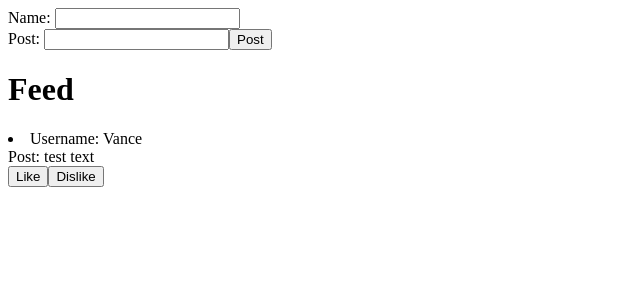
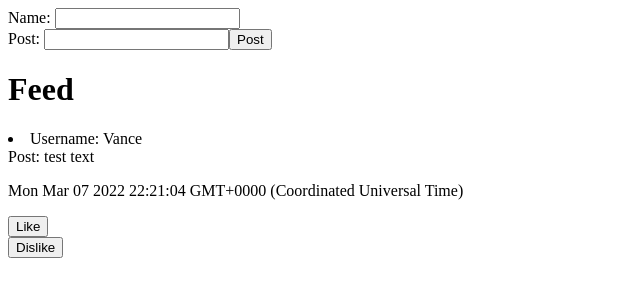
Before and after one commit to vancepetitt/SocialFeed, a React (Create React App) app: page / in a window 1280 px wide. Shown: the top 300 px of the page, without its empty margins (0-640 px from the left). Built offline with nearby package versions, Linux system fonts and the light colour scheme.

Commit message:
Page displays like and unliked status on buttons, but does not change their color. Added a timestamp function when posting.

```diff
--- a/src/App.js
+++ b/src/App.js
@@ -1,6 +1,8 @@
 import React, { useState } from 'react';
 import DisplayPosts from './Components/DisplayPosts/DisplayPosts';
 import NewPostForm from './Components/NewPostForm/NewPostForm';
+import LikeButton from './Components/Buttons/LikeButton';
+import DislikeButton from './Components/Buttons/DislikeButton';
 
 
 function App() {
--- a/src/Components/Buttons/Buttons.css
+++ b/src/Components/Buttons/Buttons.css
@@ -0,0 +1,8 @@
+.liked {
+    background-color: #009e60;
+}
+
+
+.disliked {
+    background-color: red;
+}
--- a/src/Components/Buttons/DislikeButton.jsx
+++ b/src/Components/Buttons/DislikeButton.jsx
@@ -0,0 +1,23 @@
+import React, {useState} from "react";
+import "./Buttons.css";
+
+const DislikeButton = (props) => {
+
+    const [buttonClass, setButtonClass] = useState('inactive');
+
+    function changeToDislike(event) {
+        if(buttonClass === 'inactive'){
+            setButtonClass('disliked')
+        }
+        else {
+            setButtonClass('inactive')
+        }}
+
+    return(
+        <div>
+            <button classname={buttonClass} onClick={changeToDislike}>Dislike</button>
+        </div>
+    );
+};
+
+export default DislikeButton
--- a/src/Components/Buttons/LikeButton.jsx
+++ b/src/Components/Buttons/LikeButton.jsx
@@ -0,0 +1,23 @@
+import React, {useState} from "react";
+import "./Buttons.css";
+
+const LikeButton = (props) => {
+
+    const [buttonClass, setButtonClass] = useState('inactive');
+
+    function changeToLike(event) {
+        if(buttonClass === 'inactive'){
+            setButtonClass('liked')
+        }
+        else {
+            setButtonClass('inactive')
+        }}
+
+    return(
+        <div>
+            <button classname={buttonClass} onClick={changeToLike}>Like</button>
+        </div>
+    );
+};
+
+export default LikeButton
--- a/src/Components/displayPosts/DisplayPosts.css
+++ /dev/null
@@ -1,8 +0,0 @@
-.liked {
-    background-color: #009e60;
-}
-
-
-.disliked {
-    background-color: red;
-}
--- a/src/Components/displayPosts/displayPosts.jsx
+++ b/src/Components/displayPosts/displayPosts.jsx
@@ -1,25 +1,11 @@
 import React, { useState } from "react";
-import "./DisplayPosts.css"
+import DislikeButton from "../Buttons/DislikeButton";
+import LikeButton from "../Buttons/LikeButton";
+
 
 const DisplayPosts = (props) => {
 
-    const [buttonClass, setButtonClass] = useState('inactive');
-
-    function changeToLike(event) {
-        if(buttonClass === 'inactive'){
-            setButtonClass('liked')
-        }
-        else {
-            setButtonClass('inactive')
-        }}
-
-    function changeToDislike(event) {
-        if(buttonClass === 'inactive'){
-            setButtonClass('disliked')
-        }
-        else {
-            setButtonClass('inactive')
-        }}
+    let timeStamp = Date()
 
     return (
         <div>
@@ -32,8 +18,9 @@ const DisplayPosts = (props) => {
                             <br></br>
                             Post: {post.postText}
                             <br></br>
-                            <button classname={buttonClass} onClick={changeToLike}>Like</button>
-                            <button classname={buttonClass} onClick={changeToDislike}>Dislike</button>
+                            <p>{timeStamp}</p>
+                            <LikeButton />
+                            <DislikeButton />
                         </li>
                     </div>
                 )
```
